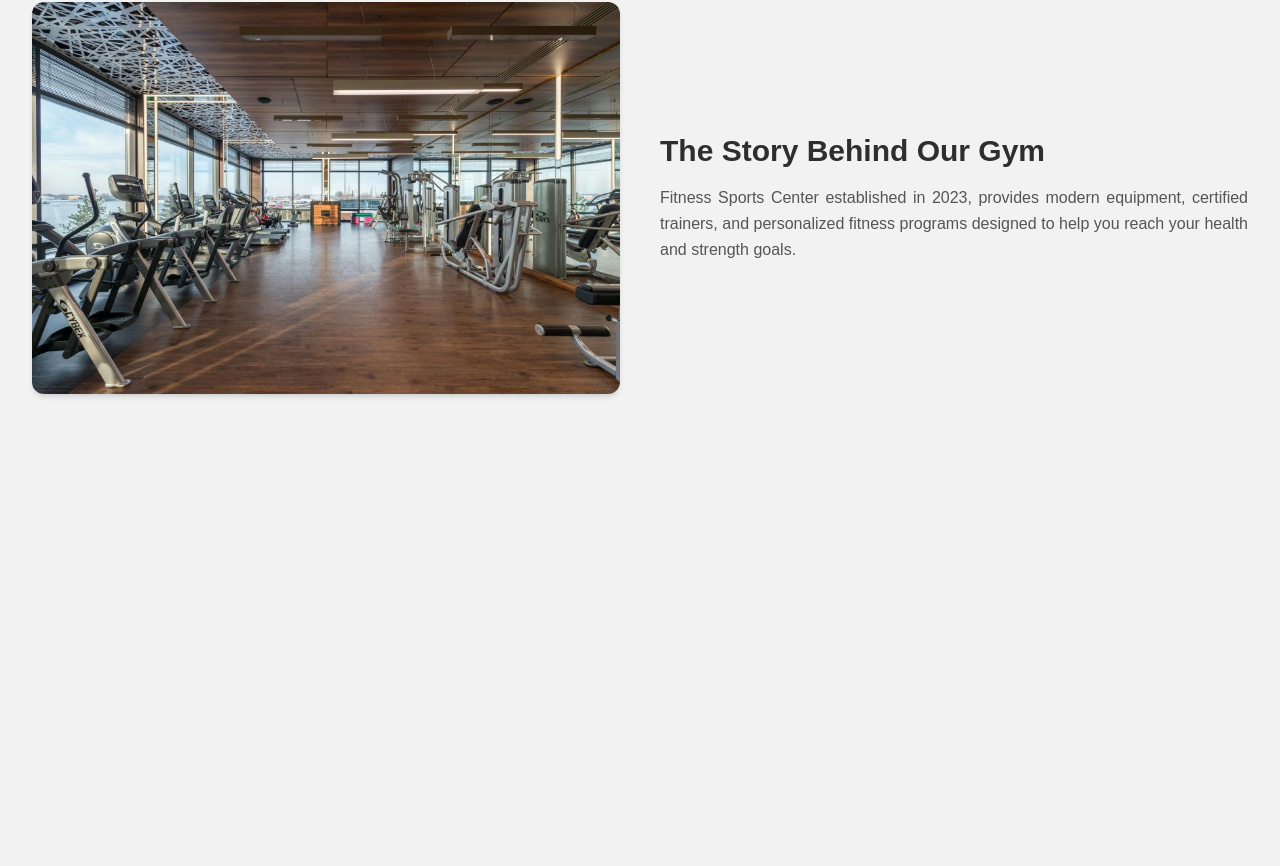
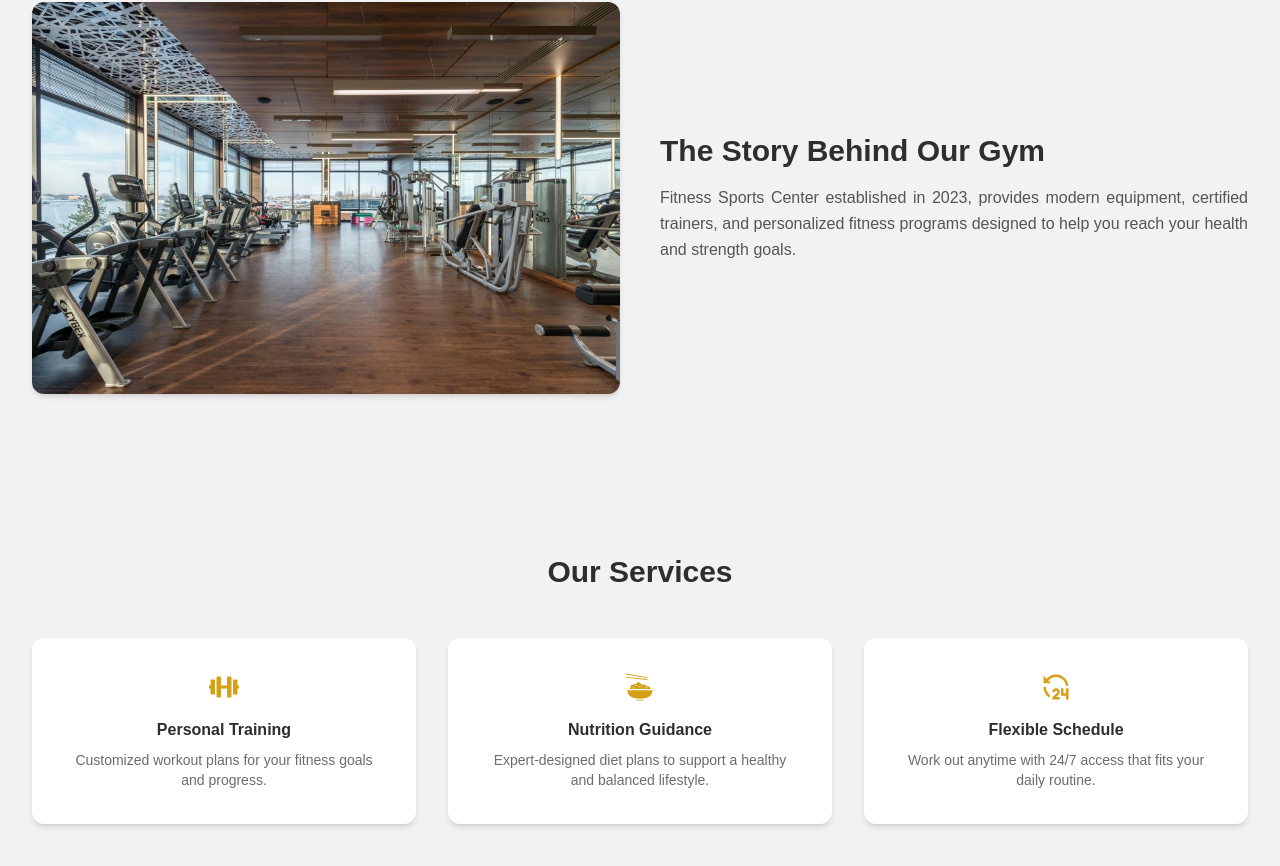
Before and after one commit to utheshini/fitness-sports-center-website, a React (Vite) app: page / in a window 1280 px wide. Shown: the part 881-1747 px from the top of the page. Before the commit the page ends 1355 px from the top, so only its background shows below. Built offline with nearby package versions, Linux system fonts and the light colour scheme.

Commit message:
build services section with reusable card component

```diff
--- a/src/App.jsx
+++ b/src/App.jsx
@@ -2,6 +2,7 @@ import { useState, useEffect } from "react";
 import Navbar from "./components/Navbar";
 import Hero from "./components/Hero";
 import About from "./components/About";
+import Services from "./components/Services";
 
 function App() {
   // Get initial theme from localStorage or system preference
@@ -38,6 +39,7 @@ function App() {
       <Navbar theme={theme} toggleTheme={toggleTheme} />
       <Hero />
       <About />
+      <Services />
     </>
   );
 }
--- /dev/null
+++ b/src/components/Card.jsx
@@ -0,0 +1,11 @@
+function Card({ children, className = "" }) {
+  return (
+    <div
+      className={`bg-[var(--color-cardBg)] rounded-xl shadow-md transition-all duration-300 border-2 border-transparent hover:border-[var(--color-cardHoverBorder)] ${className}`}
+    >
+      {children}
+    </div>
+  );
+}
+
+export default Card;
--- /dev/null
+++ b/src/components/Services.jsx
@@ -0,0 +1,47 @@
+import Card from "./Card";
+import { FaDumbbell } from "react-icons/fa";
+import { GiBowlOfRice } from "react-icons/gi";
+import { Ri24HoursFill } from "react-icons/ri";
+const services = [
+  {
+    icon: <FaDumbbell />,
+    title: "Personal Training",
+    desc: "Customized workout plans for your fitness goals and progress.",
+  },
+  {
+    icon: <GiBowlOfRice />,
+    title: "Nutrition Guidance",
+    desc: "Expert-designed diet plans to support a healthy and balanced lifestyle.",
+  },
+  {
+    icon: <Ri24HoursFill />,
+    title: "Flexible Schedule",
+    desc: "Work out anytime with 24/7 access that fits your daily routine.",
+  },
+];
+function Services() {
+  return (
+    <section
+      id="services"
+      className="py-20 bg-[var(--color-lightBg)] text-[var(--color-darkBg)]"
+    >
+      <div className="max-w-7xl mx-auto px-6 md:px-8 text-center">
+        <h2 className="mb-12 text-2xl md:text-3xl font-bold">Our Services</h2>
+        <div className="grid gap-8 md:grid-cols-3">
+          {services.map((service) => (
+
+            // Card component
+            <Card key={service.title} className="p-8">
+              <div className="mb-4 text-3xl text-[var(--color-primary)] flex justify-center">
+                {service.icon}
+              </div>
+              <h3 className="mb-2 font-semibold"> {service.title} </h3>
+              <p className="text-sm opacity-70"> {service.desc} </p>
+            </Card>
+          ))}
+        </div>
+      </div>
+    </section>
+  );
+}
+export default Services;
--- a/src/index.css
+++ b/src/index.css
@@ -6,13 +6,15 @@
   --color-lightBg: #f2f2f2;
   --color-darkBg: #2e2e2e;
   --color-hoverDark: #2c2c2c;
-  --color-cardHoverBorder: #2b1f0f;
+  --color-cardHoverBorder: #663c1f;
+  --color-cardBg: #ffffff;
 }
 
 /* Dark mode */
 .dark {
   --color-lightBg: #2e2e2e;
   --color-darkBg: #f2f2f2;
+  --color-cardBg: #3a3a3a;
 }
 
 /* Global styles */
```
